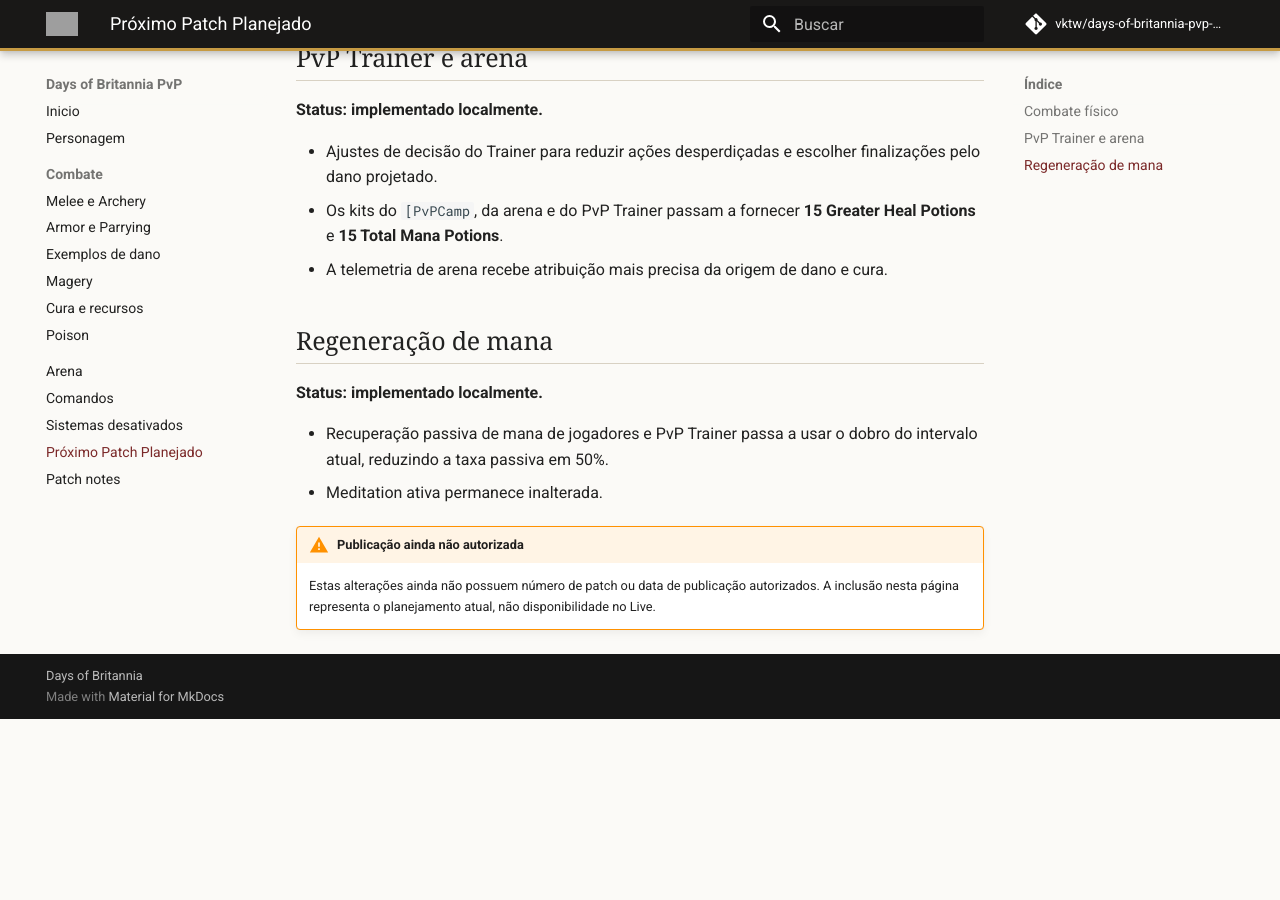
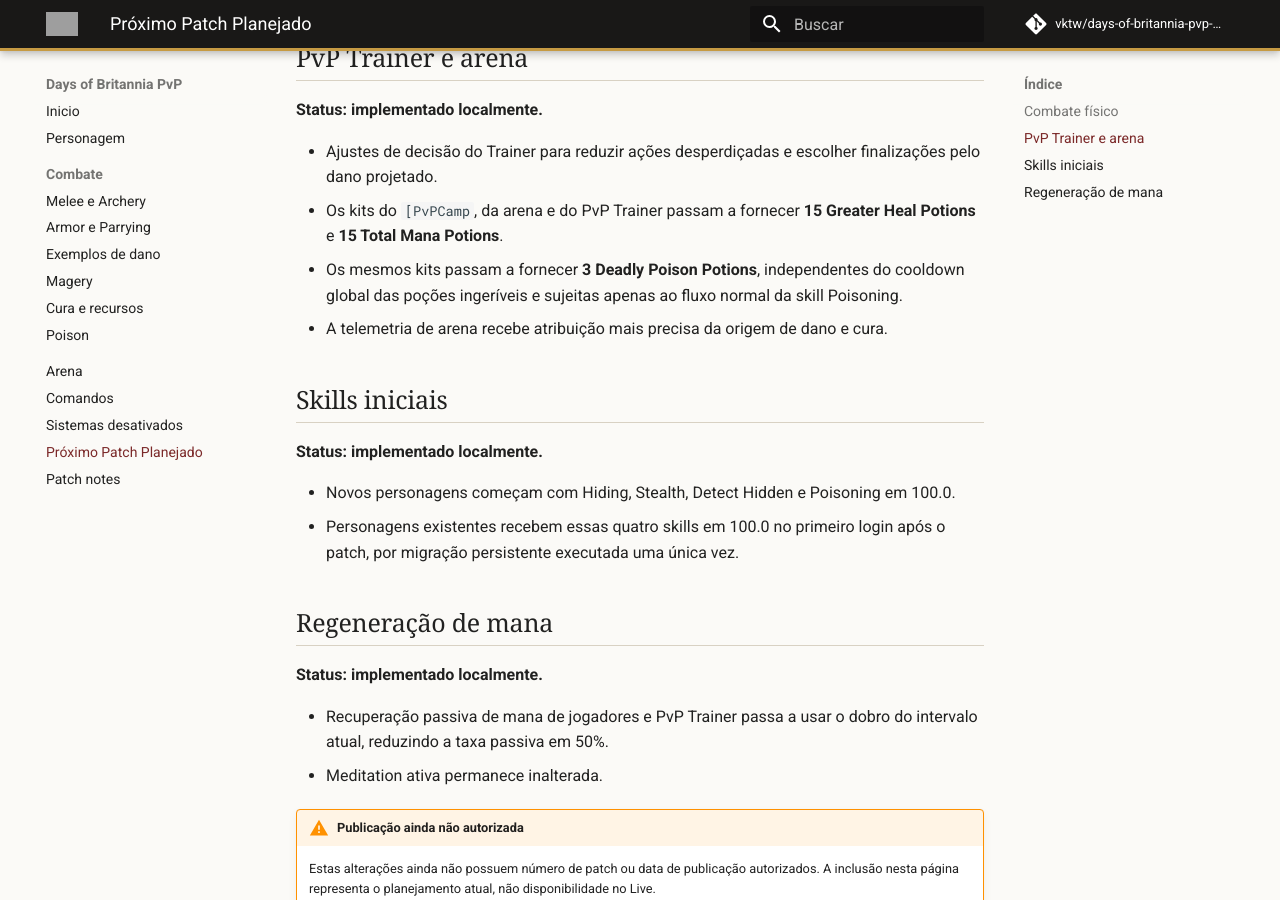
Before and after one commit to vktw/days-of-britannia-pvp-wiki, an MkDocs documentation site: the page built from docs/proximo-patch.md, in a window 1280 px wide and 900 px high, scrolled down 497 px. Built offline with MkDocs 1.6.1 and Material for MkDocs 9.7.7, drawn with Linux system fonts in a browser that asks for light colours; comment, search, counter and statistics services are not loaded; before the commit the page ends 1216 px from its top, so only the background shows below that; grey boxes are pictures that could not be loaded.

Commit message:
docs: add planned skills and poison supplies

```diff
--- a/docs/proximo-patch.md
+++ b/docs/proximo-patch.md
@@ -15,7 +15,15 @@
 
 - Ajustes de decisão do Trainer para reduzir ações desperdiçadas e escolher finalizações pelo dano projetado.
 - Os kits do `[PvPCamp`, da arena e do PvP Trainer passam a fornecer **15 Greater Heal Potions** e **15 Total Mana Potions**.
+- Os mesmos kits passam a fornecer **3 Deadly Poison Potions**, independentes do cooldown global das poções ingeríveis e sujeitas apenas ao fluxo normal da skill Poisoning.
 - A telemetria de arena recebe atribuição mais precisa da origem de dano e cura.
+
+## Skills iniciais
+
+**Status: implementado localmente.**
+
+- Novos personagens começam com Hiding, Stealth, Detect Hidden e Poisoning em 100.0.
+- Personagens existentes recebem essas quatro skills em 100.0 no primeiro login após o patch, por migração persistente executada uma única vez.
 
 ## Regeneração de mana
 
```
